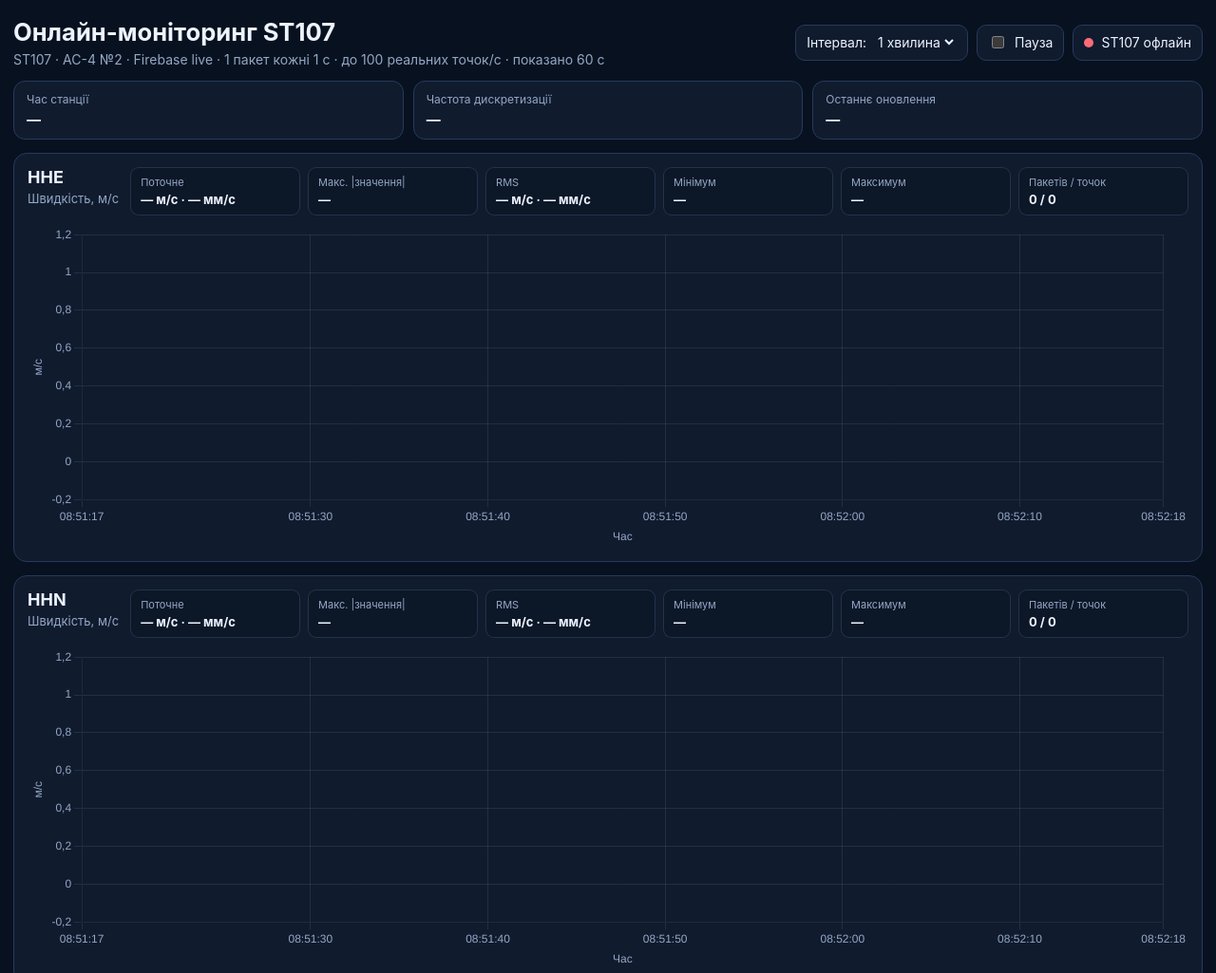
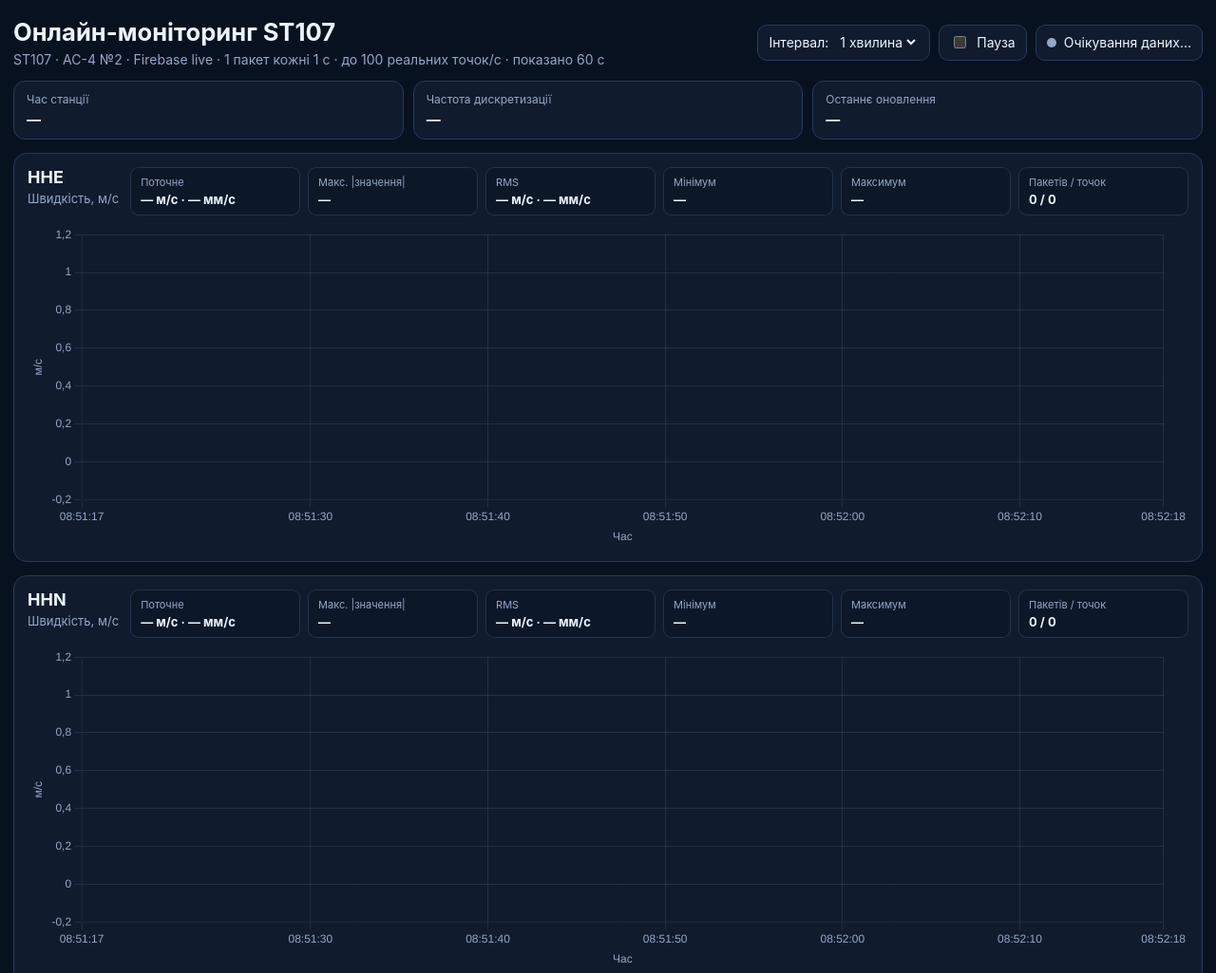
Before and after one commit to dmirtique/IGS-monitoring, a plain HTML site: page st107.html in a window 1280 px wide. Shown: the top 1025 px of the page at 95% size. Drawn offline with nearby package versions, Linux system fonts and the light colour scheme; no server answers.

Commit message:
Avoid false offline state before first status

```diff
--- a/st107.html
+++ b/st107.html
@@ -8,7 +8,7 @@
 <style>
 :root{color-scheme:dark;--bg:#08111f;--panel:#101b2e;--panel2:#0c1728;--text:#edf4ff;--muted:#94a7c5;--border:#263a5c;--ok:#3ddc97;--bad:#ff6b78}
 *{box-sizing:border-box}body{margin:0;font-family:Inter,system-ui,-apple-system,"Segoe UI",sans-serif;background:var(--bg);color:var(--text)}
-.wrap{width:min(1540px,calc(100% - 28px));margin:auto;padding:18px 0 34px}.top{display:flex;flex-wrap:wrap;justify-content:space-between;gap:14px;margin-bottom:14px}h1{margin:0 0 5px;font-size:clamp(21px,2vw,29px)}.meta{color:var(--muted);font-size:14px}.controls{display:flex;flex-wrap:wrap;gap:9px;align-items:center}.badge,.control{min-height:38px;display:inline-flex;align-items:center;gap:8px;padding:7px 11px;border:1px solid var(--border);border-radius:10px;background:var(--panel);font-size:14px}.control select{border:0;background:transparent;color:var(--text);font:inherit}.dot{width:10px;height:10px;border-radius:50%;background:var(--bad)}.dot.ok{background:var(--ok)}
+.wrap{width:min(1540px,calc(100% - 28px));margin:auto;padding:18px 0 34px}.top{display:flex;flex-wrap:wrap;justify-content:space-between;gap:14px;margin-bottom:14px}h1{margin:0 0 5px;font-size:clamp(21px,2vw,29px)}.meta{color:var(--muted);font-size:14px}.controls{display:flex;flex-wrap:wrap;gap:9px;align-items:center}.badge,.control{min-height:38px;display:inline-flex;align-items:center;gap:8px;padding:7px 11px;border:1px solid var(--border);border-radius:10px;background:var(--panel);font-size:14px}.control select{border:0;background:transparent;color:var(--text);font:inherit}.dot{width:10px;height:10px;border-radius:50%;background:var(--muted)}.dot.ok{background:var(--ok)}.dot.bad{background:var(--bad)}
 .source-channel{margin-left:7px;color:var(--muted);font-size:12px;font-weight:600}
 .summary{display:grid;grid-template-columns:repeat(3,minmax(170px,1fr));gap:10px;margin-bottom:14px}.summary-item{padding:11px 13px;border:1px solid var(--border);border-radius:12px;background:var(--panel)}.label{color:var(--muted);font-size:12px;margin-bottom:4px}.value{font-size:15px;font-weight:650}.stack{display:grid;gap:14px}.card{padding:14px;border:1px solid var(--border);border-radius:14px;background:var(--panel)}.head{display:flex;flex-wrap:wrap;justify-content:space-between;gap:12px;margin-bottom:10px}.title h2{margin:0 0 4px;font-size:18px}.unit{color:var(--muted);font-size:13px}.stats{display:grid;grid-template-columns:repeat(6,minmax(120px,1fr));gap:8px;flex:1 1 900px}.stat{padding:8px 10px;border:1px solid rgba(118,149,192,.22);border-radius:9px;background:var(--panel2);min-width:0}.stat-label{color:var(--muted);font-size:11px;margin-bottom:3px}.stat-value{font-size:13px;font-weight:650;white-space:nowrap;overflow:hidden;text-overflow:ellipsis}.chart-box{height:340px}.footer{margin-top:13px;color:var(--muted);font-size:12px;text-align:center}
 @media(max-width:1100px){.summary{grid-template-columns:repeat(2,1fr)}.stats{grid-template-columns:repeat(3,1fr)}}@media(max-width:650px){.summary{grid-template-columns:1fr}.stats{grid-template-columns:repeat(2,1fr)}.chart-box{height:270px}}
@@ -16,7 +16,7 @@
 </head>
 <body><div class="wrap">
 <div class="top"><div><h1>Онлайн-моніторинг ST107</h1><div class="meta" id="meta">Підключення до Firebase…</div></div>
-<div class="controls"><label class="control">Інтервал: <select id="window"><option value="10">10 секунд</option><option value="60" selected>1 хвилина</option><option value="300">5 хвилин</option></select></label><label class="control"><input type="checkbox" id="pause"> Пауза</label><div class="badge"><span class="dot" id="dot"></span><span id="statusText">Станція офлайн</span></div></div></div>
+<div class="controls"><label class="control">Інтервал: <select id="window"><option value="10">10 секунд</option><option value="60" selected>1 хвилина</option><option value="300">5 хвилин</option></select></label><label class="control"><input type="checkbox" id="pause"> Пауза</label><div class="badge"><span class="dot" id="dot"></span><span id="statusText">Очікування даних…</span></div></div></div>
 <section class="summary"><div class="summary-item"><div class="label">Час станції</div><div class="value" id="stationTime">—</div></div><div class="summary-item"><div class="label">Частота дискретизації</div><div class="value" id="sampleRate">—</div></div><div class="summary-item"><div class="label">Останнє оновлення</div><div class="value" id="age">—</div></div></section>
 <main class="stack" id="stack"></main>
 <div class="footer" id="footer">На сайт надходить 1 пакет/с із реальними точками; повний потік зберігається локально у HDF5.</div>
@@ -190,9 +190,11 @@ function render(){
 
   const age=Number.isFinite(Number(status.updated_ms))
     ?(Date.now()-Number(status.updated_ms))/1000:null;
-  const online=age!==null&&age<300;
+  const hasStatus=age!==null;
+  const online=hasStatus&&age<300;
   document.getElementById('dot').classList.toggle('ok',online);
-  document.getElementById('statusText').textContent=online?'ST107 онлайн':'ST107 офлайн';
+  document.getElementById('dot').classList.toggle('bad',hasStatus&&!online);
+  document.getElementById('statusText').textContent=!hasStatus?'Очікування даних…':(online?'ST107 онлайн':'ST107 офлайн');
   document.getElementById('meta').textContent=`ST107 · АС-4 №2 · Firebase live · 1 пакет кожні ${(bucketMs/1000).toLocaleString('uk-UA')} с · до ${Number(status.live_points_per_bucket||100)} реальних точок/с · показано ${win} с`;
   document.getElementById('stationTime').textContent=Number.isFinite(Number(status.station_time_ms))
     ?new Date(Number(status.station_time_ms)).toLocaleString('uk-UA'):'—';
```
